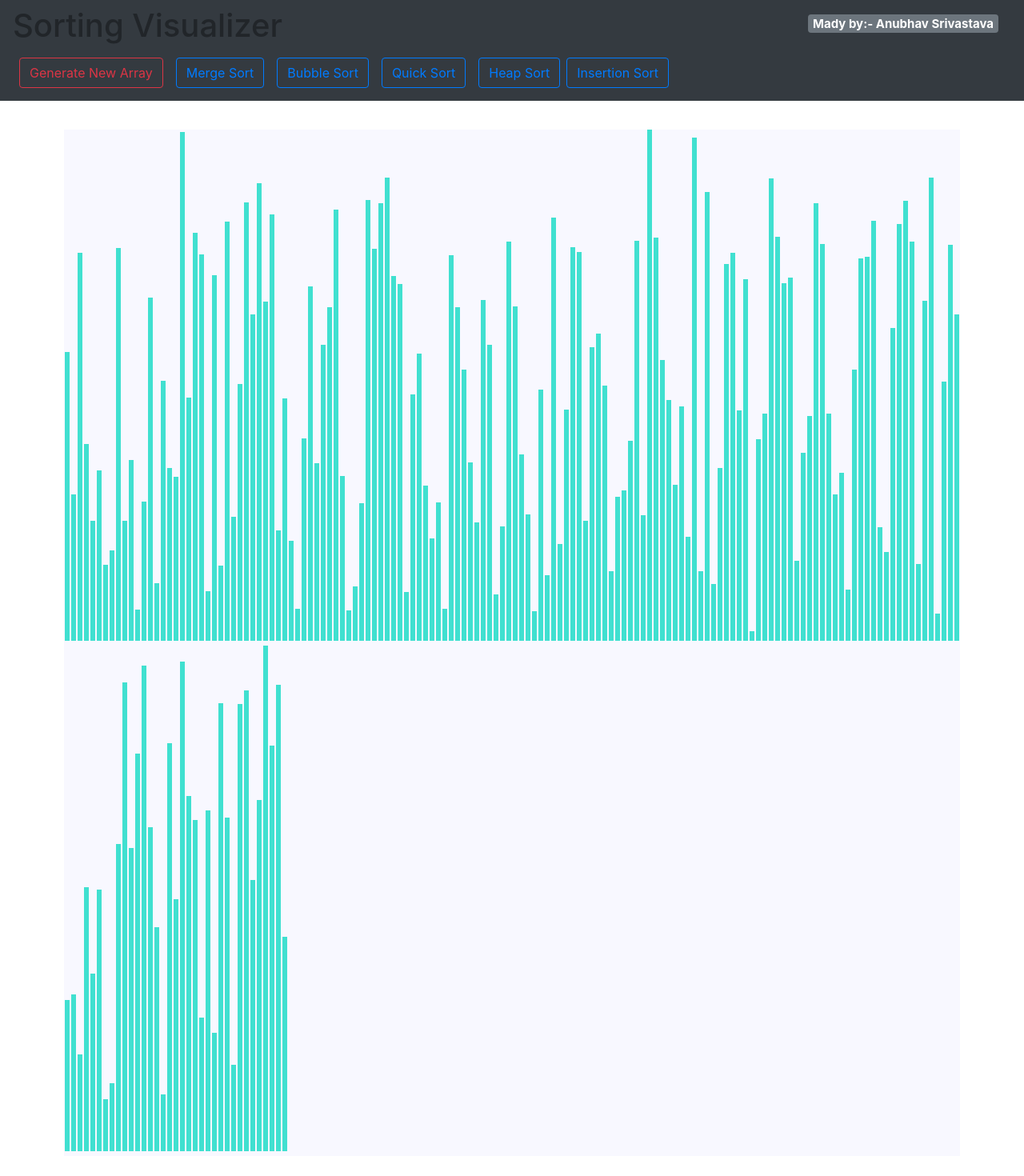
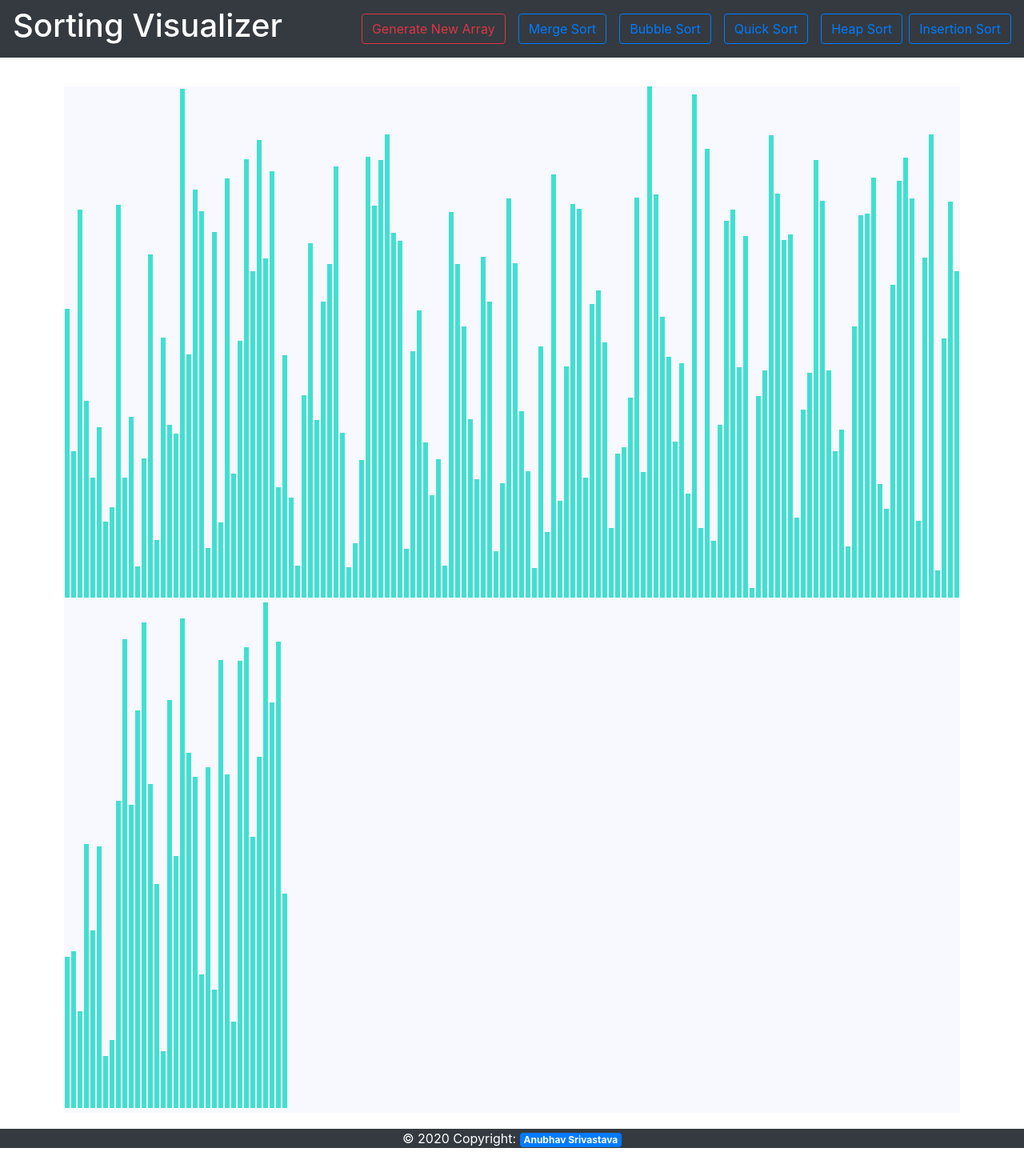
Before and after one commit to anubhavcu/Sorting-Visualizer, a React (Create React App) app: page / in a window 1280 px wide. Shown: the top 1470 px of the page at 80% size. After the commit the page ends 1435 px from the top, so only its background shows below. Built offline with nearby package versions, Linux system fonts and the light colour scheme.

Commit message:
refactored navbar and main component, added footer

```diff
--- a/src/App.js
+++ b/src/App.js
@@ -306,6 +306,17 @@ export class App extends Component {
             INITIAL_COLOR={this.INITIAL_COLOR}
           />
         </div>
+        <div>
+          <footer class="page-footer navbar-fixed-bottom font-small special-color-dark bg-dark  ">
+            <div class="footer-copyright text-center text-white">
+              © 2020 Copyright:
+              <a href="https://anubhavcu.github.io/portfolio/" target="blank">
+                {" "}
+                <span className="badge badge-primary"> Anubhav Srivastava</span>
+              </a>
+            </div>
+          </footer>
+        </div>
       </div>
     );
   }
--- a/src/components/NavBar.jsx
+++ b/src/components/NavBar.jsx
@@ -9,19 +9,25 @@ class NavBar extends Component {
     return (
       <React.Fragment>
         <nav className="navbar navbar-dark bg-dark mb-3">
-          <h1>Sorting Visualizer </h1>
-          <a
-            className="navbar-brand"
-            href="https://anubhavcu.github.io/portfolio/"
-            target="blank"
-          >
-            <p>
-              <span className="badge badge-secondary">
-                {/* {this.props.totalItems} */}
-                Mady by:- Anubhav Srivastava
-              </span>
-            </p>
-          </a>
+          {/* <nav className="navbar navbar-light bg-light mb-3"> */}
+          {/* icon not working */}
+          {/* <a href="https://google.com" target="blank">
+            <img src="../../public/logo192.png" width="30" height="30" alt="" />
+          </a> */}
+          <h1 className="text-white">
+            Sorting Visualizer{" "}
+            {/* <small
+              className="text-muted"
+              className="h5"
+              className="text-secondary"
+            >
+              made by{" "}
+              <a href="https://anubhavcu.github.io/portfolio" target="blank">
+                <small className="text-primary">Anubhav </small>
+              </a>
+            </small>{" "} */}
+          </h1>
+
           <div
           // className="buttons"
           >
--- a/src/components/SortingVisualizer.css
+++ b/src/components/SortingVisualizer.css
@@ -5,7 +5,7 @@
   padding-top: 20px;
   padding-left: 80px;
   padding-right: 80px;
-  padding-bottom: 30px;
+  padding-bottom: 20px;
 }
 .array-container {
   /* position: absolute; */
```
